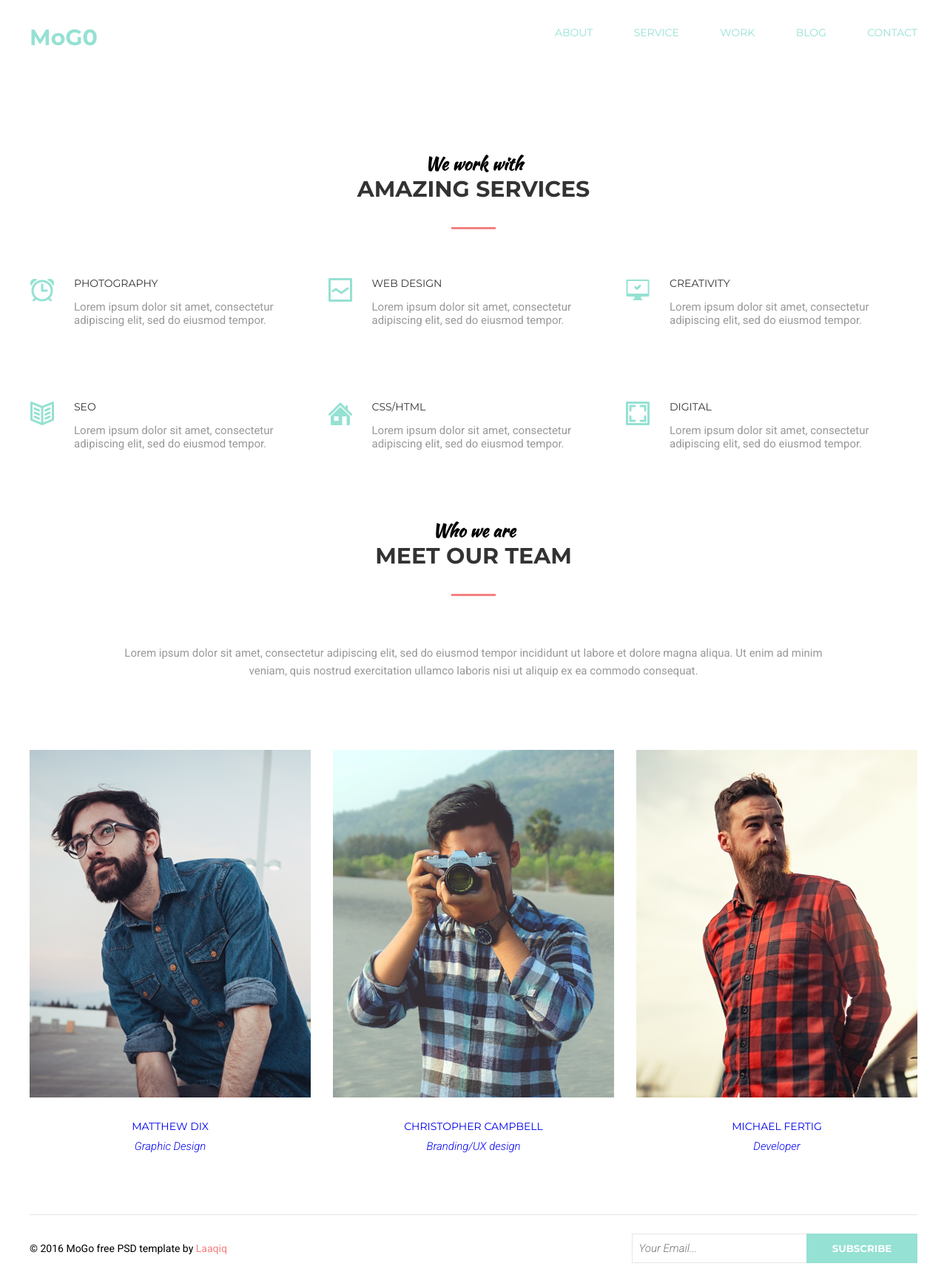
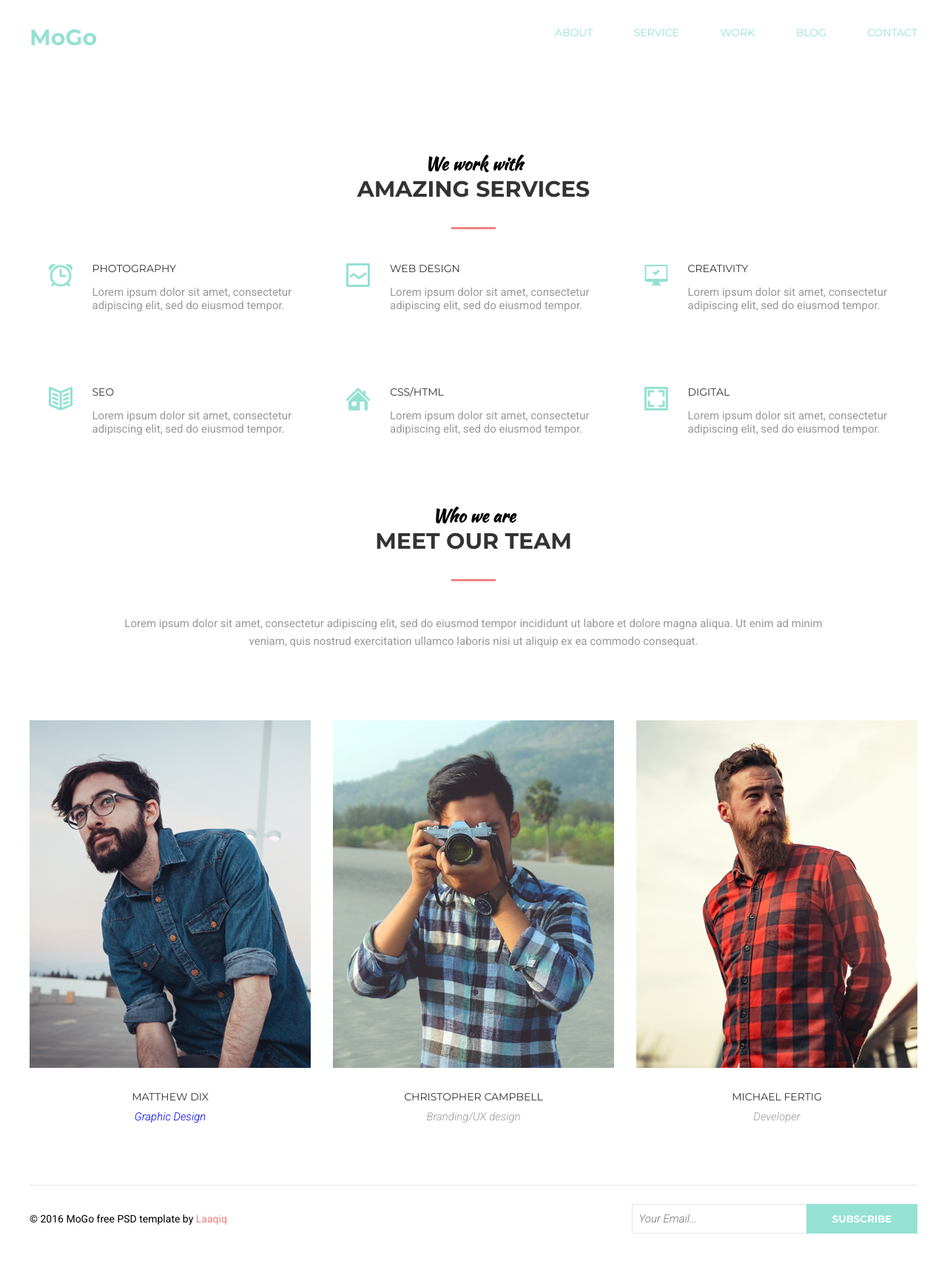
Before and after one commit to Ramielson-Edgar/goit-html-css-module-06, a plain HTML site: page index.html in a window 1280 px wide. Shown: the whole page at 74% size. After the commit the page ends 1680 px from the top, so only its background shows below. Drawn offline with Linux system fonts and the light colour scheme.

Commit message:
fixhomework

```diff
--- a/css/styles.css
+++ b/css/styles.css
@@ -25,6 +25,7 @@ li {
 }
 
 a {
+  text-decoration: none;
   margin: 0;
   padding: 0;
 }
@@ -72,17 +73,6 @@ a {
 
 li a {
   position: relative;
-  display: inline-block;
-}
-
-.menu-itme-link::after {
-  position: absolute;
-  top: 30px;
-  width: 0;
-  height: 3px;
-  content: '';
-  display: none;
-  background: #f38181;
 }
 
 .menu-itme-link:hover::after {
@@ -93,20 +83,8 @@ li a {
   content: '';
   display: block;
   background: #f38181;
-}
-
-@keyframes width {
-  from {
-    width: 0;
-  }
-  to {
-    width: 100%;
-  }
-}
-
-.menu-itme-link:hover::after {
-  animation-name: width;
-  animation-duration: 200ms;
+  transition: linear;
+  transition-duration: 200ms;
 }
 
 .menu-item {
@@ -159,27 +137,27 @@ ICON */
 }
 
 .features-list-item:nth-child(1)::before {
-  background-image: url('../icon/ALARM.png');
+  background-image: url('../imag/icon/Alarm.png');
 }
 
 .features-list-item:nth-child(2)::before {
-  background-image: url('../icon/LINE\ GRAPH.png');
+  background-image: url('../imag/icon/line_graph.png');
 }
 
 .features-list-item:nth-child(3)::before {
-  background-image: url('../icon/COMPUTER\ _\ OK.png');
+  background-image: url('../imag/icon/Computer.png');
 }
 
 .features-list-item:nth-child(4)::before {
-  background-image: url('../icon/BOOK\ 2.png');
+  background-image: url('../imag/icon/Book.png');
 }
 
 .features-list-item:nth-child(5)::before {
-  background-image: url('../icon/HOME.png');
+  background-image: url('../imag/icon/home.png');
 }
 
 .features-list-item:nth-child(6)::before {
-  background-image: url('../icon/IMAGE.png');
+  background-image: url('../imag/icon/image.png');
 }
 
 .features-list {
@@ -215,13 +193,13 @@ ICON */
 .title::after {
   width: 60px;
   height: 3px;
-  display: table;
   margin: 0 auto;
   text-align: center;
   content: '';
+  display: block;
   background-color: #f38181;
   margin-top: 43px;
-  margin-bottom: 65px;
+  margin-bottom: 45px;
 }
 .caption,
 .headline,
@@ -281,11 +259,6 @@ ICON */
 
   transition: linear;
   transition-duration: 200ms;
-}
-
-.Graphic-Design {
-  position: absolute;
-  object-fit: cover;
 }
 
 .images {
@@ -378,6 +351,7 @@ ICON */
   justify-content: space-between;
   align-items: baseline;
   margin-bottom: 12px;
+  text-decoration: none;
 }
 
 .background-images {
@@ -389,6 +363,7 @@ ICON */
 }
 
 .features-item {
+  width: 1151px;
   position: relative;
 }
 
@@ -420,6 +395,7 @@ ICON */
 
 .features-item-our-team {
   position: relative;
+  margin-right: 30px;
 }
 
 .social-media-link::after {
@@ -437,19 +413,19 @@ ICON */
 }
 
 .facebook::after {
-  background-image: url('../social-media-icon/facebook-icon.png');
+  background-image: url('../imag/social-media-icon/facebook-icon.png');
 }
 
 .pinterest::after {
-  background-image: url('../social-media-icon/instagram-icon.png');
+  background-image: url('../imag/social-media-icon/pinterest-icon.png');
 }
 
 .twitter::after {
-  background-image: url('../social-media-icon/twitter-icon.png');
+  background-image: url('../imag/social-media-icon/twitter-icon.png');
 }
 
 .instagramm::after {
-  background-image: url('../social-media-icon/instagram-icon.png');
+  background-image: url('../imag/social-media-icon/instagram-icon.png');
 }
 
 .social-media-item {
@@ -471,14 +447,3 @@ ICON */
   text-decoration: none;
   cursor: pointer;
 }
-
-.graphic-Design {
-  position: absolute;
-  max-width: 100%;
-  object-fit: none;
-  margin-right: auto;
-}
-
-.graphic-Design {
-  object-fit: cover;
-}
--- a/index.html
+++ b/index.html
@@ -19,7 +19,7 @@
     <div class="container">
       <header class="page-header">
         <nav class="navigation">
-          <a href="#" class="logo">MoG0</a>
+          <a href="#" class="logo">MoGo</a>
           <ul class="menu-item-list">
             <li class="menu-item">
               <a href="#" class="menu-itme-link about">about</a>
@@ -42,9 +42,9 @@
 
       <section class="fetures">
         <h2 class="subtitle">We work with</h2>
-        <h2 class="title">Amazing Services</h2>
+        <p class="title">Amazing Services</p>
 
-        <div class="features-item">
+        <div class="features-item container">
           <ul class="features-list">
             <li class="features-list-item">
               <span class="caption">Photography</span>
@@ -97,9 +97,9 @@
         </div>
       </section>
 
-      <section class="our-team">
+      <section class="our-team-headline">
         <h2 class="subtitle">Who we are</h2>
-        <h2 class="title">Meet our team</h2>
+        <p class="title">Meet our team</p>
 
         <p class="slogan">
           Lorem ipsum dolor sit amet, consectetur adipiscing elit, sed do
@@ -109,7 +109,7 @@
         </p>
       </section>
 
-      <ul class="Our-team">
+      <ul class="Our-team container">
         <li class="features-item-our-team">
           <div class="overlay">
             <div class="social-media-icon">
@@ -140,11 +140,10 @@
 
           <div class="background-images"></div>
 
-          <span class="headline"
-            ><a href="#" class="tagline">Matthew Dix</a></span
-          >
+          <span class="headline">Matthew Dix</span
+>
           <span class="desc"
-            ><a href="#" class="tagline">Graphic Design</a></span
+            ><a href="#" class="tagline">Graphic Design</span
           >
         </li>
 
@@ -178,12 +177,8 @@
 
           <div class="background-images"></div>
 
-          <span class="headline"
-            ><a href="#" class="tagline">Christopher Campbell</a></span
-          >
-          <span class="desc"
-            ><a href="#" class="tagline">Branding/UX design</a></span
-          >
+          <span class="headline">Christopher Campbell</span>
+          <span class="desc">Branding/UX design</span>
         </li>
 
         <li class="features-item-our-team">
@@ -217,9 +212,9 @@
           <div class="background-images"></div>
 
           <span class="headline"
-            ><a href="#" class="tagline">Michael Fertig</a></span
+            >Michael Fertig</span
           >
-          <span class="desc"><a href="#" class="tagline">Developer</a></span>
+          <span class="desc">Developer</span>
         </li>
       </ul>
 
@@ -229,7 +224,7 @@
     <footer class="footer-page">
       <span class="copyright">
         © 2016 MoGo free PSD template by
-        <span class="recolor-text">Laaqiq</span>
+        <a  href="#" class="recolor-text">Laaqiq</a>
       </span>
       <div class="btn">
         <input class="input" placeholder=" Your Email..." />
```
Also changed, not shown: imag/icon/Alarm.png (renamed from icon/ALARM.png), imag/icon/Book.png (renamed from icon/BOOK 2.png), imag/icon/computer.png (renamed from icon/COMPUTER _ OK.png), imag/icon/home.png (renamed from icon/HOME.png), imag/icon/image.png (renamed from icon/IMAGE.png), imag/icon/line_graph.png (renamed from icon/LINE GRAPH.png), imag/social-media-icon/facebook-icon.png (renamed from social-media-icon/facebook-icon.png), imag/social-media-icon/instagram-icon.png (renamed from social-media-icon/instagram-icon.png), imag/social-media-icon/pinterest-icon.png (renamed from social-media-icon/pinterest-icon.png), imag/social-media-icon/twitter-icon.png (renamed from social-media-icon/twitter-icon.png).
